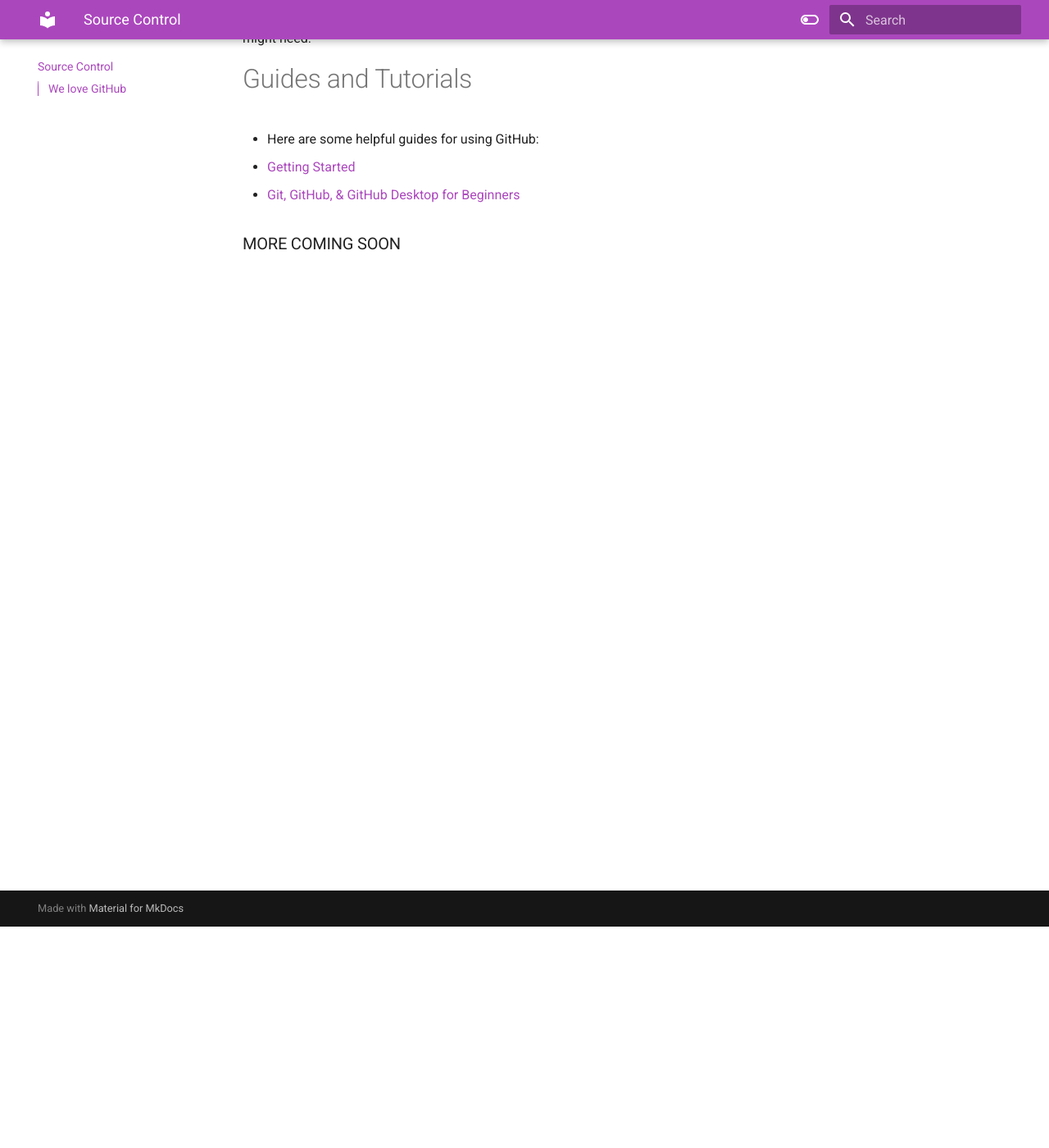
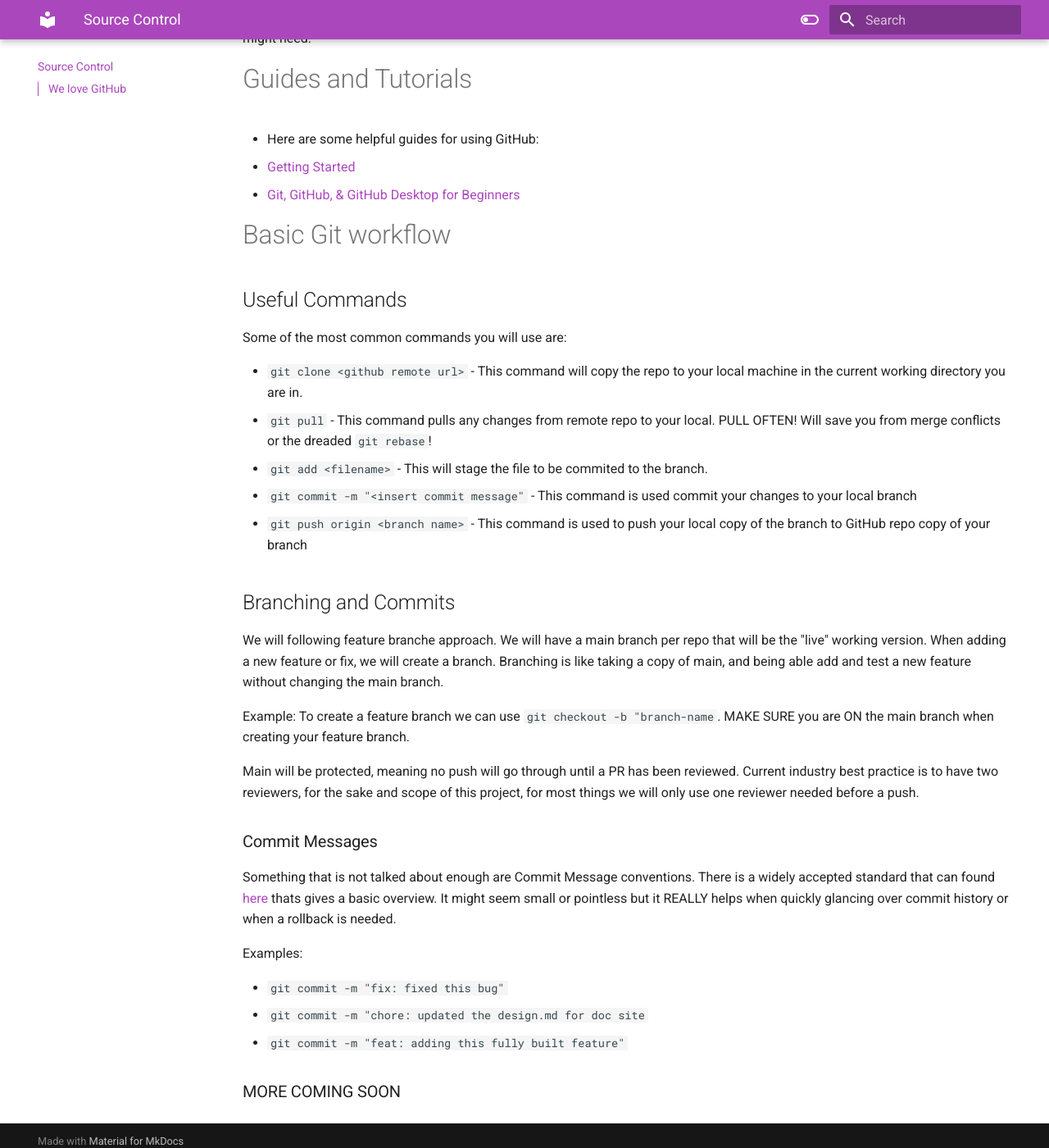
Before and after one commit to Rapid-Reservation/rapid-reservation-docs, an MkDocs documentation site: the page built from docs/github.md, in a window 1280 px wide and 1400 px high, scrolled down 270 px. Shown: the whole window at 82% size. Built offline with MkDocs 1.6.1 and Material for MkDocs 9.7.7, drawn with Linux system fonts in a browser that asks for light colours.

Commit message:
chore: update github.md on doc site

```diff
--- a/docs/github.md
+++ b/docs/github.md
@@ -10,4 +10,34 @@
   - [Getting Started](https://docs.github.com/en/get-started/quickstart)
   - [Git, GitHub, & GitHub Desktop for Beginners](https://www.youtube.com/watch?v=8Dd7KRpKeaE&t=60s)
 
+# Basic Git workflow
+
+## Useful Commands
+
+Some of the most common commands you will use are:
+
+- `git clone <github remote url>` - This command will copy the repo to your local machine in the current working directory you are in.
+- `git pull` - This command pulls any changes from remote repo to your local. PULL OFTEN! Will save you from merge conflicts or the dreaded `git rebase`!
+- `git add <filename>` - This will stage the file to be commited to the branch.
+- `git commit -m "<insert commit message"` - This command is used commit your changes to your local branch
+- `git push origin <branch name>` - This command is used to push your local copy of the branch to GitHub repo copy of your branch
+
+## Branching and Commits
+
+We will following feature branche approach. We will have a main branch per repo that will be the "live" working version. When adding a new feature or fix, we will create a branch. Branching is like taking a copy of main, and being able add and test a new feature without changing the main branch.
+
+Example: To create a feature branch we can use `git checkout -b "branch-name`. MAKE SURE you are ON the main branch when creating your feature branch.
+
+Main will be protected, meaning no push will go through until a PR has been reviewed. Current industry best practice is to have two reviewers, for the sake and scope of this project, for most things we will only use one reviewer needed before a push.
+
+### Commit Messages
+
+Something that is not talked about enough are Commit Message conventions. There is a widely accepted standard that can found [here](https://www.conventionalcommits.org/en/v1.0.0/) thats gives a basic overview. It might seem small or pointless but it REALLY helps when quickly glancing over commit history or when a rollback is needed.
+
+Examples:
+
+- `git commit -m "fix: fixed this bug"`
+- `git commit -m "chore: updated the design.md for doc site `
+- `git commit -m "feat: adding this fully built feature"`
+
 ### MORE COMING SOON
```
